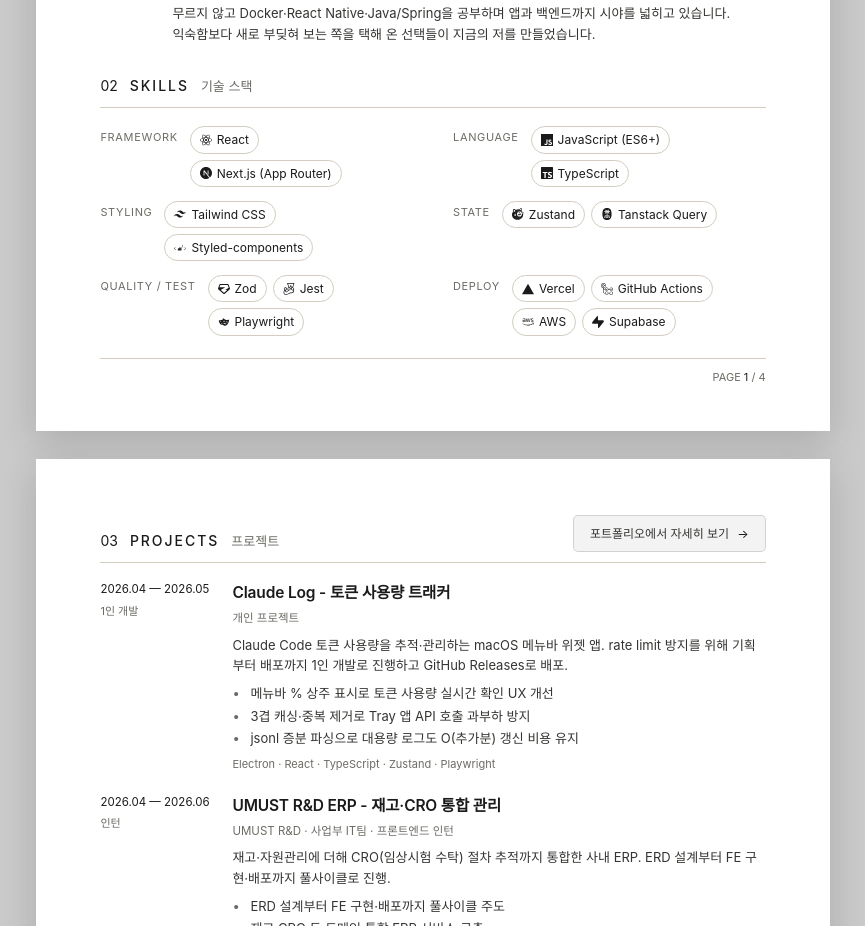
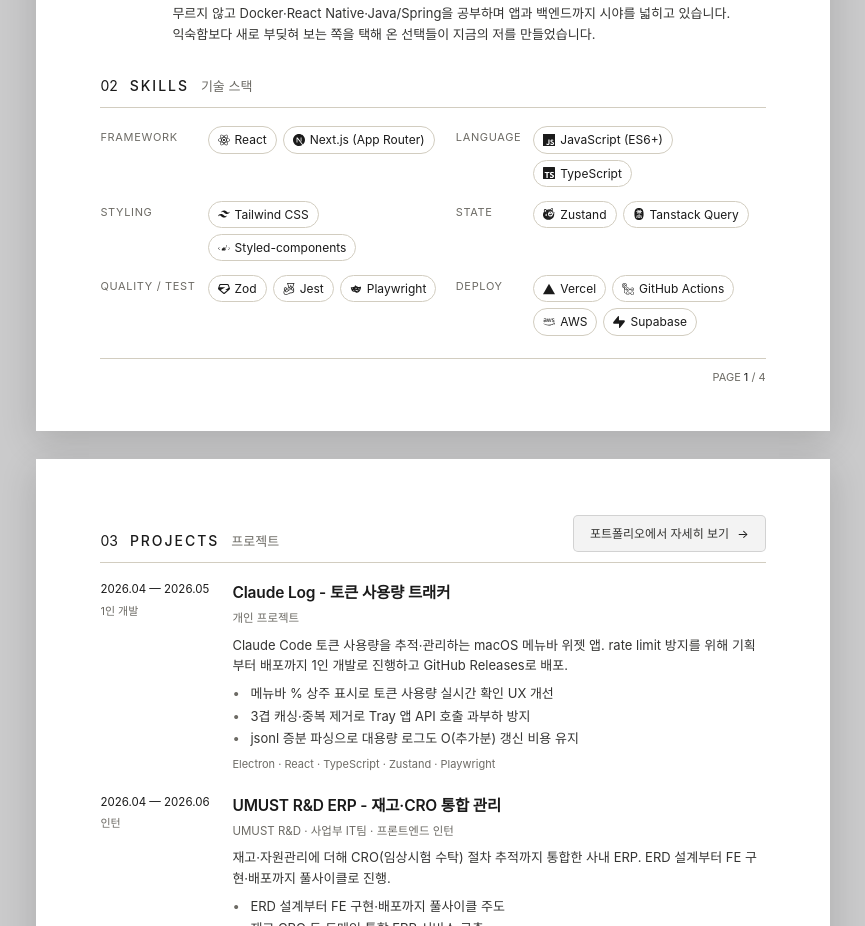
Before and after one commit to seong5/seong5.github.io, a Next.js app: page /resume in a window 1280 px wide. Shown: the part 780-1706 px from the top of the page, without its empty margins (207-1072 px from the left). Built offline with nearby package versions, Linux system fonts and the light colour scheme; a web font is replaced by a local one.

Commit message:
💄 style: 이력서 기술 스택 뱃지 시작선을 열별로 정렬하고 열 간격 축소

```diff
--- a/app/resume/page.tsx
+++ b/app/resume/page.tsx
@@ -368,9 +368,11 @@ export default function ResumePage() {
 
         <div className="mt-[30px]">
           <SectionTitle no="02" en="Skills" ko="기술 스택" />
-          <div className="grid grid-cols-2 gap-x-10 gap-y-[14px]">
+          {/* 라벨·뱃지 4트랙을 한 그리드로 두고 행은 subgrid로 공유한다 —
+              같은 열의 라벨 폭이 맞춰져 뱃지가 한 세로선에서 시작한다 */}
+          <div className="grid grid-cols-[auto_1fr_auto_1fr] gap-x-4 gap-y-[14px]">
             {SKILLS.map((s) => (
-              <div key={s.label} className="grid grid-cols-[auto_1fr] items-start gap-x-3">
+              <div key={s.label} className="col-span-2 grid grid-cols-subgrid items-start gap-x-3">
                 <div className="pt-[3px] text-[0.6875rem] uppercase tracking-[.06em] text-mute whitespace-nowrap">
                   {s.label}
                 </div>
```
